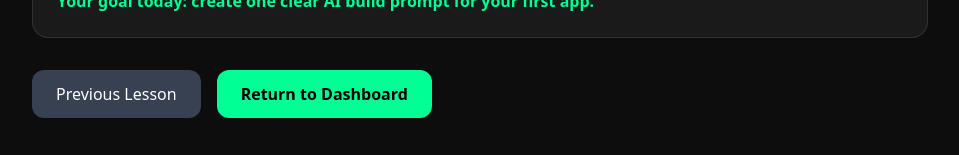
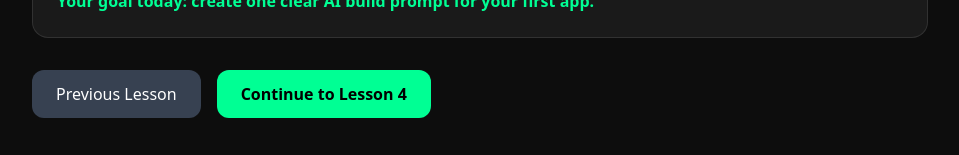
Before and after one commit to myapptly/apptly-website, a Next.js app: page /lesson-3 in a window 1280 px wide. Shown: the part 1434-1589 px from the top of the page, without its empty margins (160-1119 px from the left). Built offline with nearby package versions, Linux system fonts and the light colour scheme.

Commit message:
Fix lesson 3 next button

```diff
--- a/app/lesson-3/page.tsx
+++ b/app/lesson-3/page.tsx
@@ -77,8 +77,8 @@ export default function Lesson3() {
             Previous Lesson
           </a>
 
-          <a href="/dashboard" className="bg-[#00FF94] text-black font-bold px-6 py-3 rounded-xl">
-            Return to Dashboard
+          <a href="/lesson-4" className="bg-[#00FF94] text-black font-bold px-6 py-3 rounded-xl">
+            Continue to Lesson 4
           </a>
         </div>
       </section>
```
